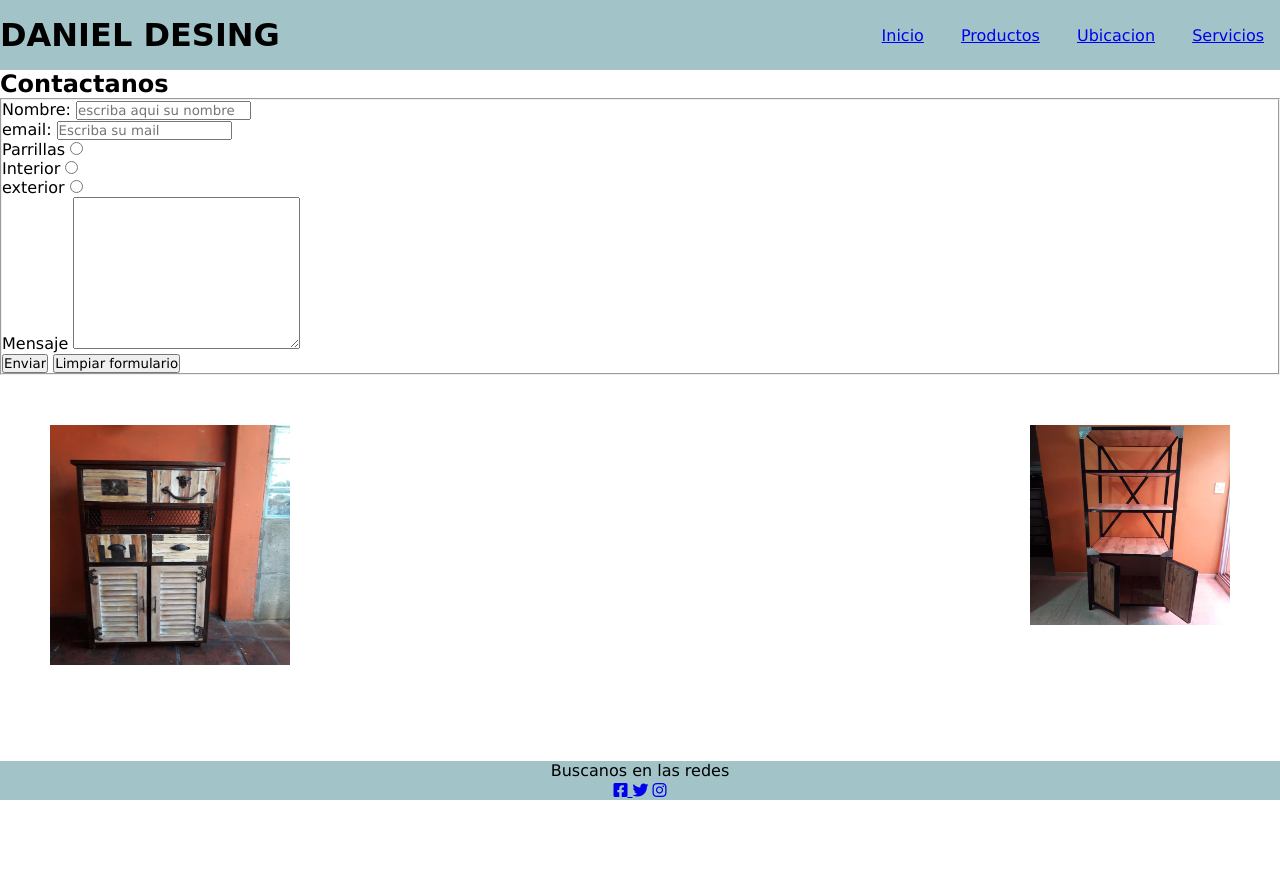
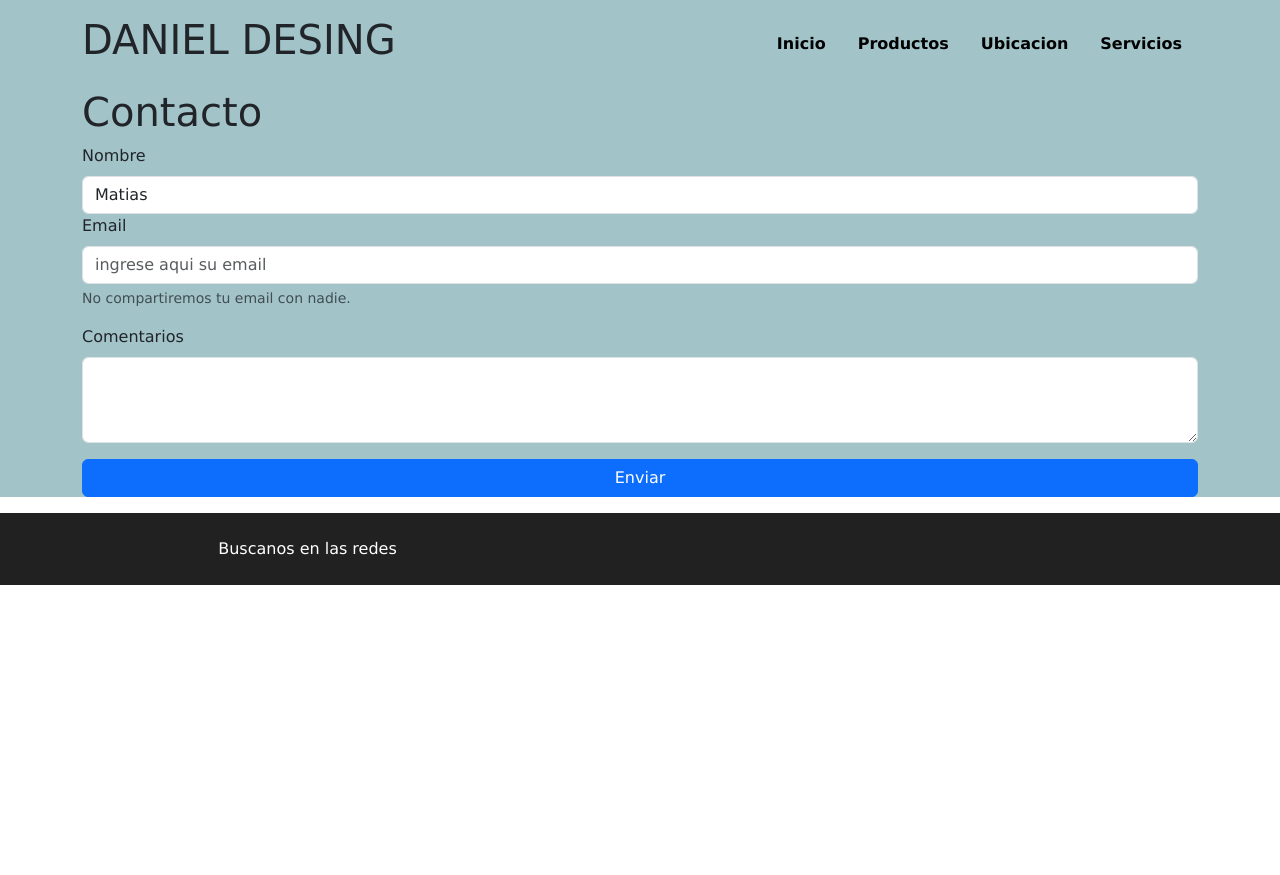
Before and after one commit to Piochii/2entrega_MatiasSanchez, a plain HTML site: page Pagina/contacto.html in a window 1280 px wide. After the commit the page ends 800 px from the top, so only its background shows below. Drawn offline with nearby package versions, Linux system fonts and the light colour scheme.

Commit message:
Cargo la segunda entrega

```diff
--- a/Estilo/estilo.css
+++ b/Estilo/estilo.css
@@ -1,8 +1,11 @@
 * {
-  margin: 0;
-  padding: 0;
-  box-sizing: border-box;
-  font-family: Verdana, Geneva, Tahoma, sans-serif;
+    font-family: Verdana, Geneva, Tahoma, sans-serif;
+}
+
+
+
+.menu {
+  background: #a2c4c9;
 }
 
 img {
@@ -14,20 +17,12 @@ svg {
   vertical-align: middle;
 }
 
-.contenedor--header {
-  display: flex;
-  height: 70px;
-  background-color: #a2c4c9;
-  justify-content: space-between;
-  align-items: center;
-}
 
-.titulo h1 {
+
+.titulo-h1 {
   -webkit-animation: focus-in-expand 0.8s cubic-bezier(0.250, 0.460, 0.450, 0.940) alternate both;
 	        animation: focus-in-expand 0.8s cubic-bezier(0.250, 0.460, 0.450, 0.940) alternate both;
-  background-color: #a2c4c9;
-  padding-top: 10px;
-  padding-bottom: 10px;
+
   font-family: "Moon Dance", cursive;
 }
 @-webkit-keyframes focus-in-expand {
@@ -62,6 +57,10 @@ svg {
   padding: 10px;
   text-align: center;
 }
+
+.intro-section {
+background-color: #a2c4c9;
+}
 .navbar ul li {
   list-style: none;
   display: inline-block;
@@ -71,6 +70,7 @@ svg {
 .parraf {
   text-align: center;
 }
+
 
 .contenedor1 {
   float: left;
@@ -105,8 +105,10 @@ svg {
   justify-content: LEFT;
 }
 
+
+
 .navlink {
-  color: white;
+  color: rgba(4, 62, 77, 0.24);
   text-transform: uppercase;
   text-decoration: none;
 }
@@ -130,18 +132,11 @@ svg {
   border-radius: 30%;
   border-style: dotted;
 }
-.footer {
-  margin: 0 auto;
-  width: 100%;
+
+.footer-sm {
+  background-color: #212121;
 }
 
-.footer-sm__icons {
-  background-color: #a2c4c9;
-  font-family: "Trebuchet MS", "Lucida Sans Unicode", "Lucida Grande",
-    "Lucida Sans", Arial, sans-serif;
-  /* padding: -7em 0; */
-  text-align: center;
-  position: absolute;
-  bottom: 0;
-  width: 100%;
+.footer-sm a i {
+  font-size: 1rem;
 }
--- a/Pagina/contacto.html
+++ b/Pagina/contacto.html
@@ -5,22 +5,57 @@
     <meta http-equiv="X-UA-Compatible" content="IE=edge" />
     <meta name="viewport" content="width=device-width, initial-scale=1.0" />
     <link rel="stylesheet" href="../Estilo/estilo.css" />
-    <link
-      rel="stylesheet"
-      href="https://cdnjs.cloudflare.com/ajax/libs/font-awesome/6.2.1/css/all.min.css"
-      integrity="sha512-MV7K8+y+gLIBoVD59lQIYicR65iaqukzvf/nwasF0nqhPay5w/9lJmVM2hMDcnK1OnMGCdVK+iQrJ7lzPJQd1w=="
-      crossorigin="anonymous"
-      referrerpolicy="no-referrer"
-    />
+    <link href="https://cdn.jsdelivr.net/npm/bootstrap@5.3.0-alpha1/dist/css/bootstrap.min.css" rel="stylesheet" integrity="sha384-GLhlTQ8iRABdZLl6O3oVMWSktQOp6b7In1Zl3/Jr59b6EGGoI1aFkw7cmDA6j6gD" crossorigin="anonymous">
 
     <title>Contacto</title>
   </head>
   <body>
-    <header class="contenedor--header">
-      <div class=titulo>
-        <h1>DANIEL DESING</h1>
-      </div>
-        <nav class="navbar">
+    <header>
+      <!--NAV BAR-->
+        <nav class="navbar navbar-expand-lg  navbar-dark menu">
+        <div class="container">
+
+            <h1 class="titulo-h1">DANIEL DESING</h1>
+
+           <button
+            class="navbar-toggler"
+            type="button"
+            data-bs-toggle="collapse"
+            data-bs-target="#navbarNav"
+            aria-controls="navbarNav"
+            aria-expanded="false"
+            aria-label="Toggle navigation"
+          >
+            <span class="navbar-toggler-icon"></span>
+          </button>
+          <div
+            class="collapse navbar-collapse justify-content-end"
+            id="navbarNav"
+          >
+            <ul class="navbar-nav">
+              <li class="nav-item px-2">
+                <a
+                  class="nav-link text-black fw-bolder"
+                  aria-current="page"
+                  href="../index.html"
+                  >Inicio</a
+                >
+              </li>
+              <li class="nav-item px-2">
+                <a class="nav-link text-black fw-bolder" href="productos.html"
+                  >Productos</a
+                >
+              </li>
+              <li class="nav-item px-2">
+                <a class="nav-link text-black fw-bolder" href="ubicacion.html">Ubicacion</a>
+              </li>
+              <li class="nav-item px-2">
+                <a class="nav-link text-black fw-bolder" href="servicios.html">Servicios</a>
+              </li>
+
+            </ul>
+      <!--
+      <nav class="navbar">
           <ul>
             <li class="item-list">
               <a href="../index.html">Inicio</a>
@@ -36,66 +71,64 @@
             </li>
           </ul>
         </nav>
+        -->
     </header>
-
-    <section>
-      <h1>Contactanos</h1>
-      <form action="">
-        <fieldset class="formu">
-          <label for="nombre">Nombre:</label>
-          <input
-            type="text"
-            name="nombre"
-            id="nombre"
-            placeholder="escriba aqui su nombre"
-          />
-          <div>
-          <label for="email">email:</label>
-          <input type="email" name="email" id="email" placeholder="Escriba su mail" />
+    <main>
+        <!--SECCION INTRO-->
+     <section id="home" class="container-fluid intro-section">
+        <div class="container">
+         <h1>Contacto</h1>
+          <form action="">
+           <div class="mb-3">
+            <label for="validationDefault01" class="form-label">Nombre</label>
+            <input type="text" class="form-control" id="validationDefault01" value="Matias" required>
+            <label for="email" class="form-label">Email</label>
+            <input type="email" class="form-control" id="email" placeholder="ingrese aqui su email" aria-describedby="emailHelp" required>
+            <div class="form-text" id="emailHelp">No compartiremos tu email con nadie.</div>
+           </div>
+           <div class="mb-3">
+            <label for="exampleFormControlTextarea1" class="form-label">Comentarios</label>
+             <textarea class="form-control" id="exampleFormControlTextarea1" rows="3"></textarea>
+           </div>
+           <button class="btn btn-primary w-100" type="submit">Enviar</button>
+          </form>
         </div>
-
-        <div>
-          <label for="parrillas">Parrillas</label>
-          <input type="radio" name="consulta" value="parrilla" />
-        </div>
+      </section>
+    </main>
 
 
-        <div>
-          <label for="interior">Interior</label>
-          <input type="radio" name="consulta" value="interior" />
+   <!--Footer-->
+
+   <footer class="footer pt-3 ">
+      <div class="footer-sm text-white">
+        <div class="container">
+          <div class="row py-4 text-center text-white">
+            <div class="col-lg-5 col-md-6 mb-md-0">Buscanos en las redes</div>
+            <div class="col-lg-7 col-md-6">
+              <a href="#"><i class="fa-brands fa-square-facebook"></i></a>
+              <a href="#"><i class="fab fa-twitter"></i></a>
+              <a href="#"><i class="fab fa-instagram"></i></a>
+            </div>
+          </div>
         </div>
-        <div>
-          <label for="exterior">exterior</label>
-          <input type="radio" name="consulta" value="exterior" />
+      </div>
+      <div class="footer-bottom py-5">
+        <div class="container">
+          <div class="row text-center text-white">
+            <div class="col-12">
+              <div class="footer-bottom__copy">
+                &copy; Copyright 2021 </a>
+              </div>
+            </div>
+          </div>
         </div>
+      </div>
+    </footer>
 
-          <label for="mensaje">Mensaje</label>
-
-          <textarea name="mensaje" id="mensaje" cols="30" rows="10"></textarea>
-          <div>
-          <input type="submit" value="Enviar" />
-          <input type="reset" value="Limpiar formulario" />
-        </div>
-        </fieldset>
-      </form>
-    </section>
-
-    <div class="contenedor2">
-
-    <img class="img_rigth" src="../Img/2.jpg" alt="" />
-  </div>
-
-  <div class="contenedor1">
-    <img class="img_left" src="../Img/3.jpg" alt="" />
-   </div>
-
-   <footer>
-      <div class="footer-sm__icons">
-        <div>Buscanos en las redes</div>
-          <a href="#"><i class="fa-brands fa-square-facebook"></i>
-          <a href="#"><i class="fab fa-twitter"></i></a>
-          <a href="#"><i class="fab fa-instagram"></i></a>
-      </div>
-      </footer>
+      <script
+      src="https://cdn.jsdelivr.net/npm/bootstrap@5.1.1/dist/js/bootstrap.bundle.min.js"
+      integrity="sha384-/bQdsTh/da6pkI1MST/rWKFNjaCP5gBSY4sEBT38Q/9RBh9AH40zEOg7Hlq2THRZ"
+      crossorigin="anonymous"
+    ></script>
   </body>
 </html>
```
Also changed, not shown: Pagina/productos.html (+59 -76 lines), index.html (+54 -6 lines).
